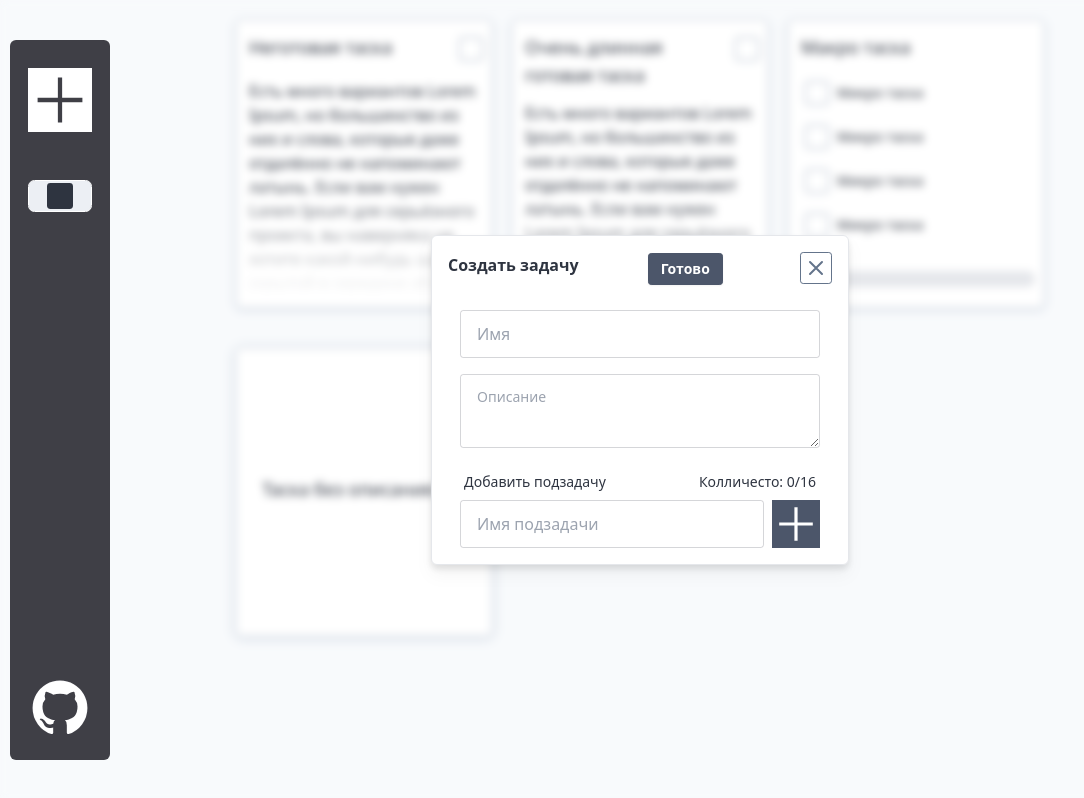
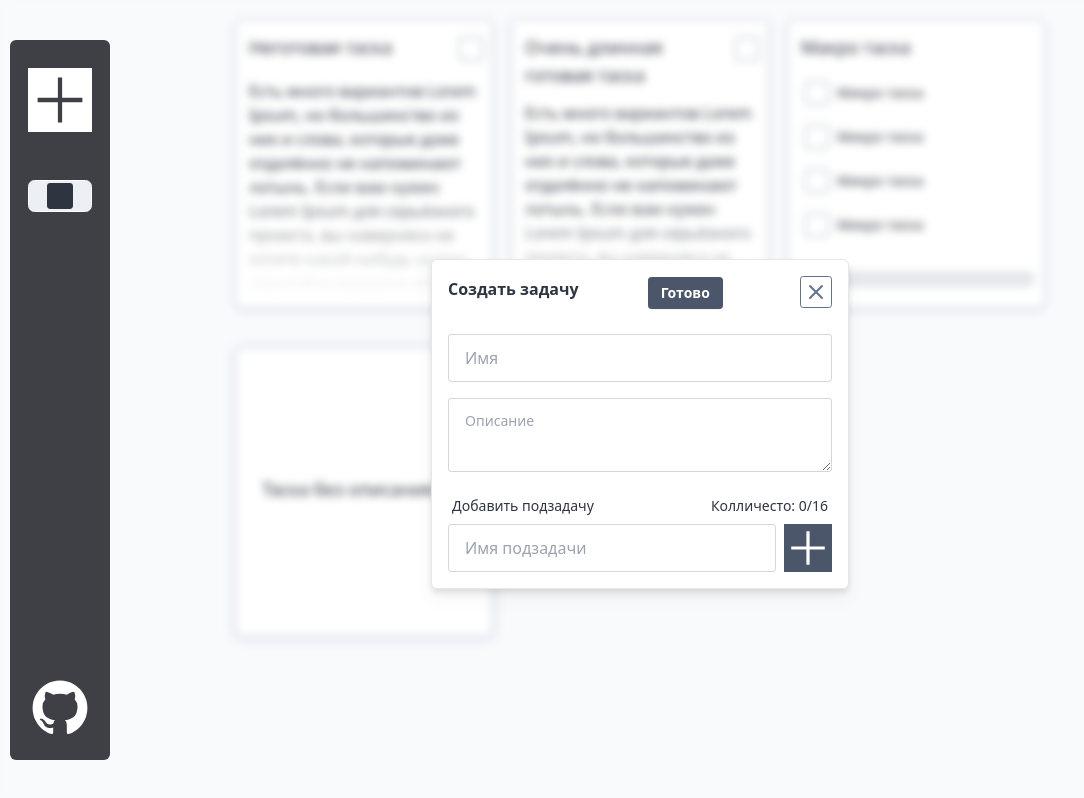
Before and after one commit to al-revenko/vtasks, a Vue app: page / in a window 1280 px wide. Both pictures are taken after a click on the button 60 px from the left and 100 px from the top of the page. Shown: the whole page, without its empty margins (0-1084 px from the left). Built offline with nearby package versions, Linux system fonts and the light colour scheme.

Commit message:
Адаптировал ModalWindow под малые экраны

```diff
--- a/src/components/CreateTaskModal.vue
+++ b/src/components/CreateTaskModal.vue
@@ -12,8 +12,9 @@
       @submit.prevent="() => (callbacks.onSubmit(), (isShowModel = false))"
       id="createForm"
       :class="`
+        min-w-96
         grid grid-cols-1 grid-rows-[repeat(3, max-content)] grid-flow-row gap-4
-        pt-6 px-3 w-96
+        pt-6
       `"
     >
       <input
@@ -44,7 +45,7 @@
           </div>
         </label>
       </div>
-      <ul :class="`grid grid-col-1 gap-y-2 max-h-28 ` + microTasksScroll " v-if="microTasks.length > 0">
+      <ul :class="`grid grid-col-1 gap-y-2 ` + microTasksScroll " v-if="microTasks.length > 0">
         <li
           :class="`flex justify-between items-center gap-2`"
           v-for="(task, i) in microTasks"
--- a/src/components/ui/ModalWindow.vue
+++ b/src/components/ui/ModalWindow.vue
@@ -1,10 +1,24 @@
 <template>
   <div
     data-id="ModalWindow"
-    :class="'flex items-center justify-center h-screen w-screen fixed left-0 top-0 backdrop-blur-sm'"
+    :class="`
+      h-screen w-screen
+      pt-12
+      flex items-center justify-center
+      fixed left-0 top-0
+      backdrop-blur-sm
+    `"
     v-show="isShowModel ? true : ''"
   >
-    <div :class="'min-h-52 min-w-80 bg-white border rounded-md drop-shadow-lg relative p-4'">
+    <div
+      :class="`
+        w-full h-full max-h-screen
+        md:min-h-52 md:min-w-72 md:h-auto md:w-auto
+        p-4
+        relative
+        bg-white border rounded-md drop-shadow-lg
+      `"
+    >
       <div :class="'flex justify-between gap-2 items-center'">
         <div :class="'flex w-full'">
           <slot name="head" />
```
